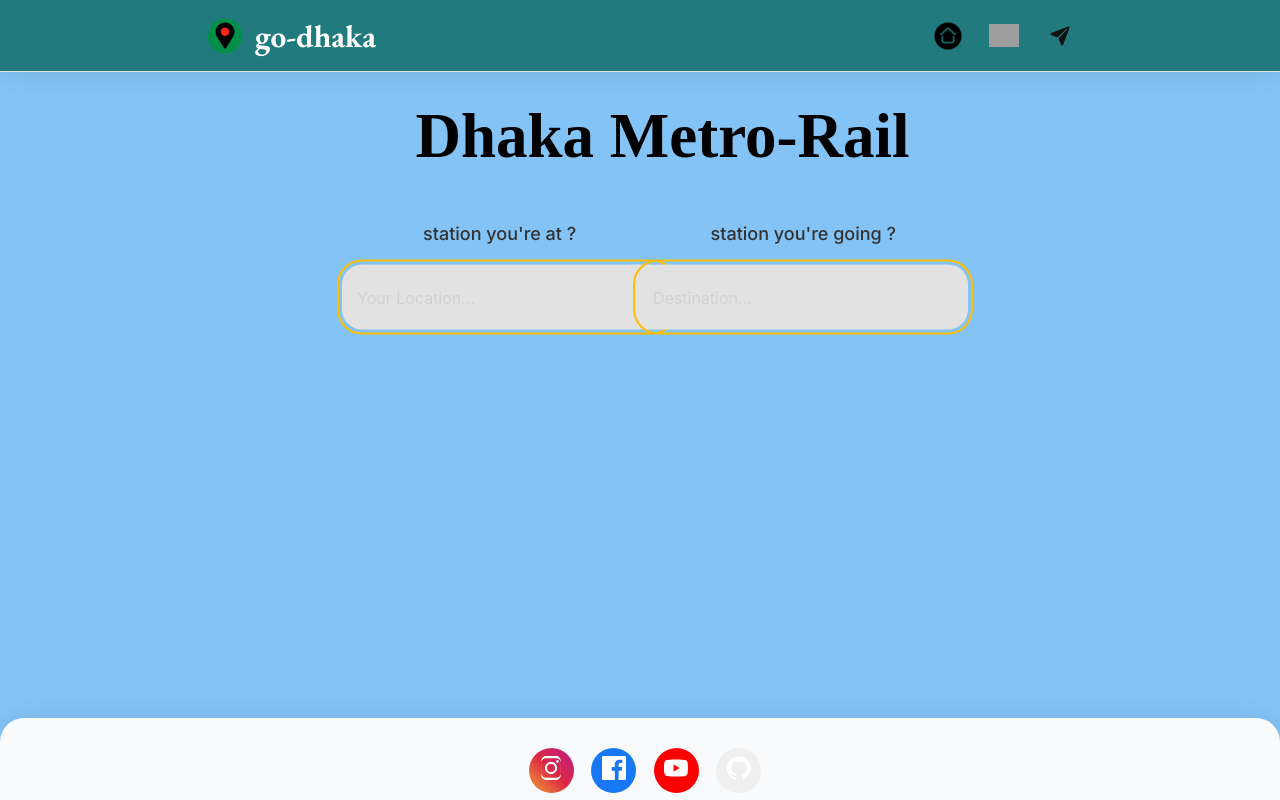
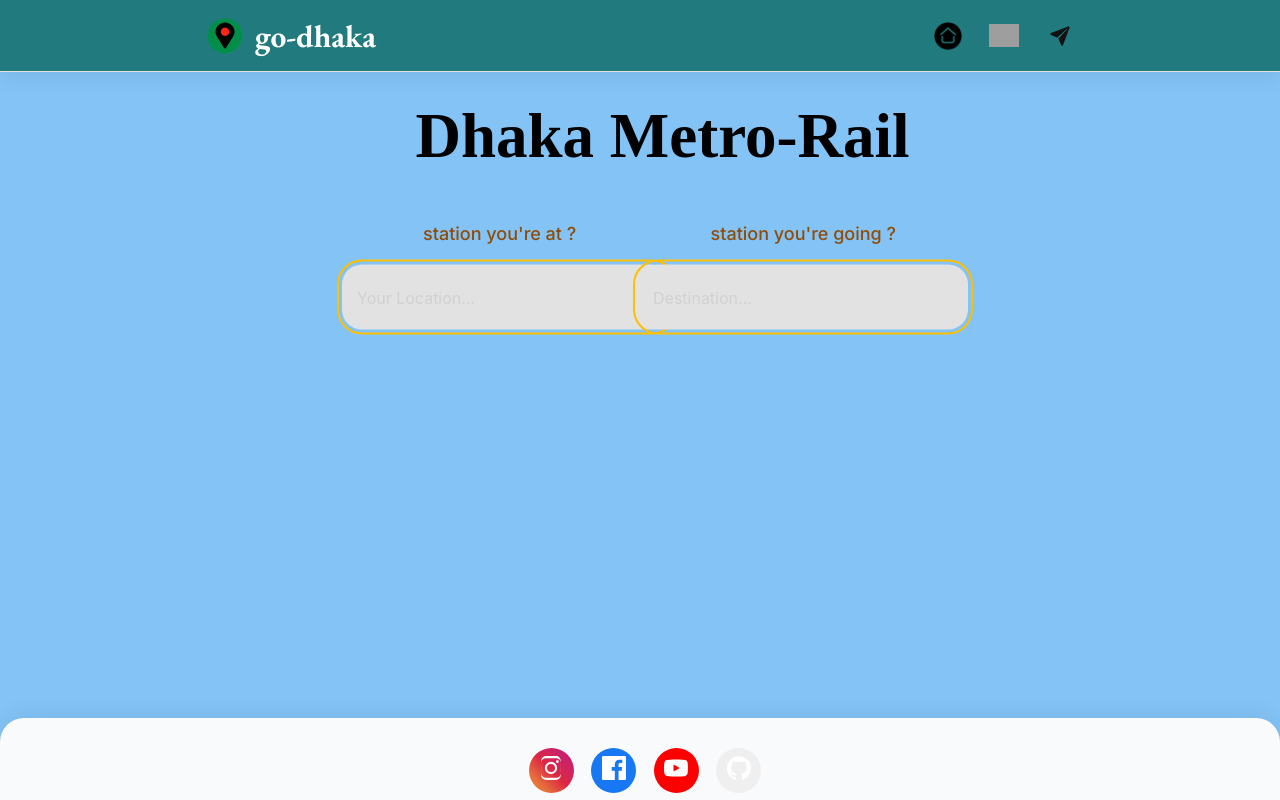
Before and after one commit to uzicodes/dhaka-chaka, a Next.js app: page /metro in a window 1280 px wide. Built offline with nearby package versions, Linux system fonts and the light colour scheme; grey boxes are pictures that could not be loaded; a web font is replaced by a local one.

Commit message:
small fix in color in bus/metro page

```diff
--- a/app/bus/page.tsx
+++ b/app/bus/page.tsx
@@ -12,7 +12,7 @@ export default function BusPage() {
         top: '95%',
         fontSize: '18px',
         fontWeight: 500,
-        color: '#333'
+        color: '#914C07'
       }}>
         where you at ?
       </div>
@@ -25,7 +25,7 @@ export default function BusPage() {
         top: '95%',
         fontSize: '18px',
         fontWeight: 500,
-        color: '#333'
+        color: '#914C07'
       }}>
         where you going ?
       </div>
--- a/app/metro/page.tsx
+++ b/app/metro/page.tsx
@@ -13,7 +13,7 @@ export default function MetroPage() {
         top: '95%',
         fontSize: '18px',
         fontWeight: 500,
-        color: '#333'
+        color: '#914C07'
       }}>
         station you're at ?
       </div>
@@ -26,7 +26,7 @@ export default function MetroPage() {
         top: '95%',
         fontSize: '18px',
         fontWeight: 500,
-        color: '#333'
+        color: '#914C07'
       }}>
         station you're going ?
       </div>
```
